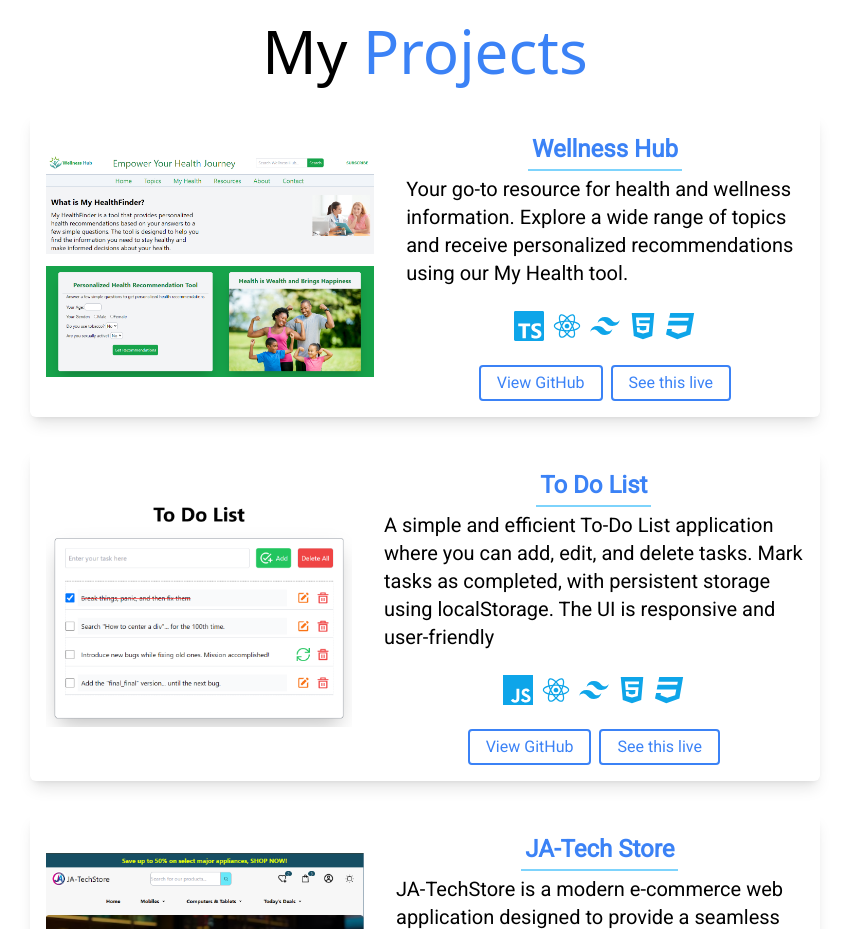
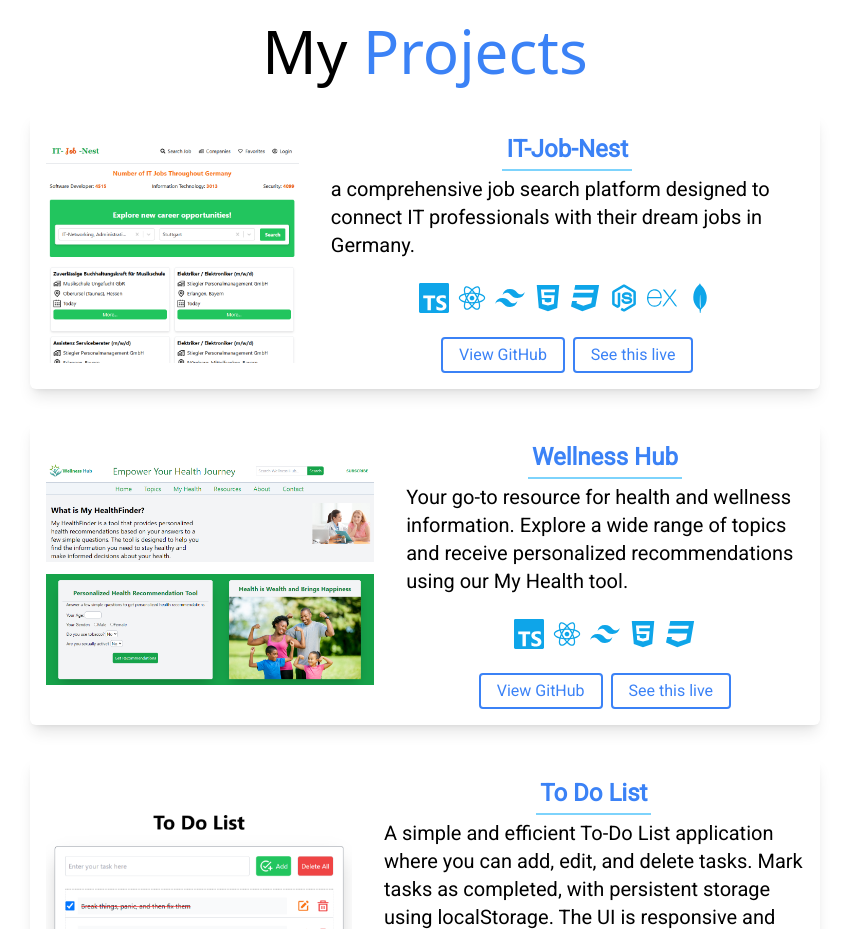
Before and after one commit to juyaamir/portfolio, a React (Vite) app: page / in a window 1280 px wide. Shown: the part 2320-3249 px from the top of the page, without its empty margins (215-1064 px from the left). Built offline with nearby package versions, Linux system fonts and the light colour scheme; a web font is replaced by a local one.

Commit message:
project4 is added

```diff
--- a/src/data/data.jsx
+++ b/src/data/data.jsx
@@ -2,19 +2,38 @@
 
 import { RiReactjsFill, RiTailwindCssFill, RiNodejsLine  } from "react-icons/ri";
 import { FaHtml5, FaCss3 } from "react-icons/fa";
-import project1 from "../assets/images/project1.png";
-import project2 from "../assets/images/project2.png";
-import project3 from "../assets/images/project3.png";
+import project1 from "../assets/images/project4.png";
+import project2 from "../assets/images/project1.png";
+import project3 from "../assets/images/project2.png";
+import project4 from "../assets/images/project3.png";
 import { SiJavascript} from "react-icons/si";
 
 export const projects = [
     {
         id: 1,
+        title: "IT-Job-Nest",
+        description: "a comprehensive job search platform designed to connect IT professionals with their dream jobs in Germany.",
+        image: project1,
+        imageAlt: "Wellness Hub Project",
+        githubLink: "https://github.com/juyaamir/IT-Job-Nest",
+        liveLink: "https://juyaamir.github.io/IT-Job-Nest/",
+        technologies: [
+            { icon: <SiTypescript title="TypeScript" />},
+            { icon: <RiReactjsFill title= "React" />},
+            { icon: <RiTailwindCssFill title="Tailwind CSS"/> },
+            { icon: <FaHtml5 title= "HTML5"/> },
+            { icon: <FaCss3 title= "CSS3"/> },
+            { icon: <RiNodejsLine title= "Node.js"/> },
+            { icon: <SiExpress title= "Express"/> },
+            { icon: <SiMongodb title= "SiMongodb"/> }
+        ]
+    }, {
+        id: 2,
         title: "Wellness Hub",
         description: "Your go-to resource for health and wellness information. Explore a wide range of topics and receive personalized recommendations using our My Health tool.",
-        image: project1,
+        image: project2,
         imageAlt: "Wellness Hub Project",
-        githubLink: "https://github.com/juyaamir/wellness",
+        githubLink: "https://github.com/juyaamir/wellness ",
         liveLink: "https://juyaamir.github.io/wellness/",
         technologies: [
             { icon: <SiTypescript title="TypeScript" />},
@@ -24,10 +43,10 @@
             { icon: <FaCss3 title= "CSS3"/> }
         ]
     }, {
-        id: 2,
+        id: 3,
         title: "To Do List",
         description: "A simple and efficient To-Do List application where you can add, edit, and delete tasks. Mark tasks as completed, with persistent storage using localStorage. The UI is responsive and user-friendly",
-        image: project2,
+        image: project3,
         imageAlt: "To Do List Project",
         githubLink: "https://github.com/juyaamir/to-do-list",
         liveLink: "https://juyaamir.github.io/to-do-list/",
@@ -39,10 +58,10 @@
             { icon: <FaCss3 title= "CSS3"/> }
         ]
     } , {
-        id: 3,
+        id: 4,
         title: "JA-Tech Store",
         description: "JA-TechStore is a modern e-commerce web application designed to provide a seamless shopping experience for tech enthusiasts (**The project is still a work in progress⚒️**).",
-        image: project3,
+        image: project4,
         imageAlt: "JA-Tech Store Project",
         githubLink: "https://github.com/juyaamir/JA-TechStore",
         liveLink: "https://juyaamir.github.io/JA-TechStore/",
```
Also changed, not shown: src/assets/images/project4.png (added).
